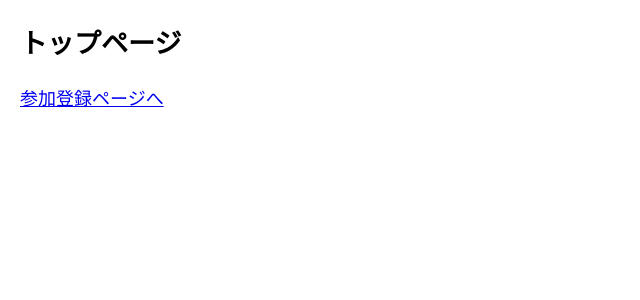
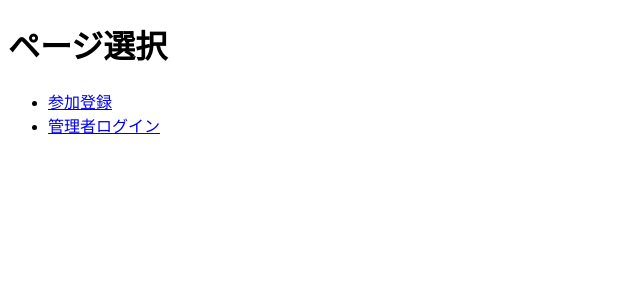
Before and after one commit to matsumurashin0125/event-app6, a Flask app: page / in a window 1280 px wide. Shown: the top 300 px of the page, without its empty margins (0-640 px from the left). Run offline with Flask 3, Linux system fonts and the light colour scheme.

Commit message:
home.html を更新

```diff
--- a/templates/home.html
+++ b/templates/home.html
@@ -1,5 +1,15 @@
-{% extends "base.html" %}
-{% block content %}
-<h2>トップページ</h2>
-<a href="{{ url_for('register') }}">参加登録ページへ</a>
-{% endblock %}
+<!DOCTYPE html>
+<html>
+<head>
+    <title>メニュー</title>
+</head>
+<body>
+<h1>ページ選択</h1>
+
+<ul>
+    <li><a href="{{ url_for('register') }}">参加登録</a></li>
+    <li><a href="{{ url_for('admin_login') }}">管理者ログイン</a></li>
+</ul>
+
+</body>
+</html>
```
